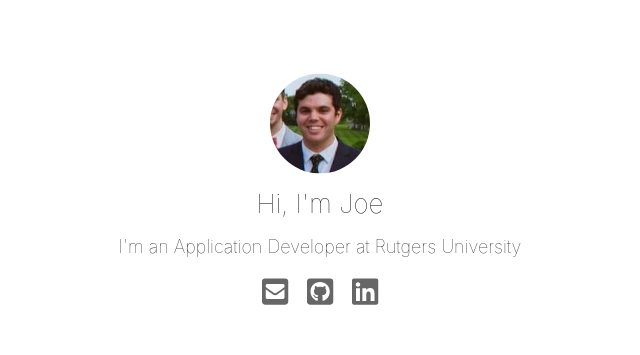
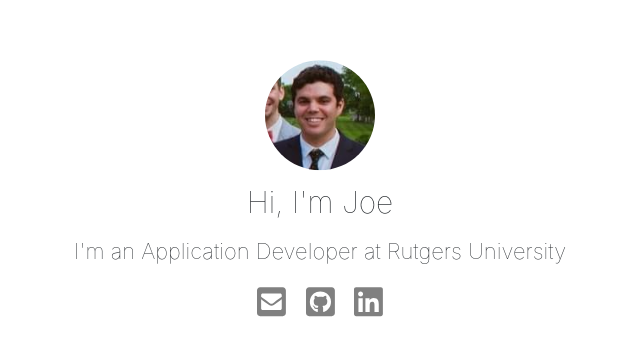
Before and after one commit to jmi0/jmi0.github.io, a website: page index.html in a window 1280 px wide. Shown: the part 211-566 px from the top of the page, without its empty margins (320-960 px from the left). Drawn offline with nearby package versions, Linux system fonts and the light colour scheme.

Commit message:
adjust element sizing

```diff
--- a/index.html
+++ b/index.html
@@ -25,9 +25,11 @@
 <body>
 
   <div class='p-2 center' id='profile-container' width="100%" align="center">
-    <div id='profilepic-container'>
-      <img id='profilepic' src='./dist/img/profilepic.png' alt='Profile Pic of Joe'></img>
-    </div>
+    <a href='#'>
+      <div id='profilepic-container'>
+        <img id='profilepic' src='./dist/img/profilepic.png' alt='Profile Pic of Joe'></img>
+      </div>
+    </a>
     <div id='greeting'>Hi, I'm Joe</div>
     <div id='description'>I'm an Application Developer at Rutgers University</div>
     <div id='social-links-container' class=''>
--- a/scss/jmi0.github.scss
+++ b/scss/jmi0.github.scss
@@ -8,6 +8,10 @@
 
 * {
   margin: 0;
+}
+
+body {
+
 }
 
 html, body {
@@ -33,11 +37,11 @@ html, body {
   min-width: 100%;
 
   #greeting {
-    font-size: 26px;
+    font-size: 30px;
   }
 
   #description {
-    font-size: 18px;
+    font-size: 22px;
   }
 
   div {
@@ -47,22 +51,25 @@ html, body {
 
   #profilepic {
     border-radius: 50%;
-    width: 100px;
+    width: 110px;
   }
 
 }
 
 #social-links-container {
-  font-size: 30px;
+  font-size: 33px;
   a {
     padding: 5px;
     text-decoration: none;
-    color: black;
-    opacity: .6;
+    color: gray;
+    -webkit-transition: color .2s;
+    -moz-transition: color .2s;
+    -o-transition: color .2s;
+    transition: color .2s;
   }
 
   a:hover {
-    opacity: 1;
+    color: black;
   }
 
 }
```
Also changed, not shown: css/jmi0.github.css, dist/css/jmi0.github.css.
